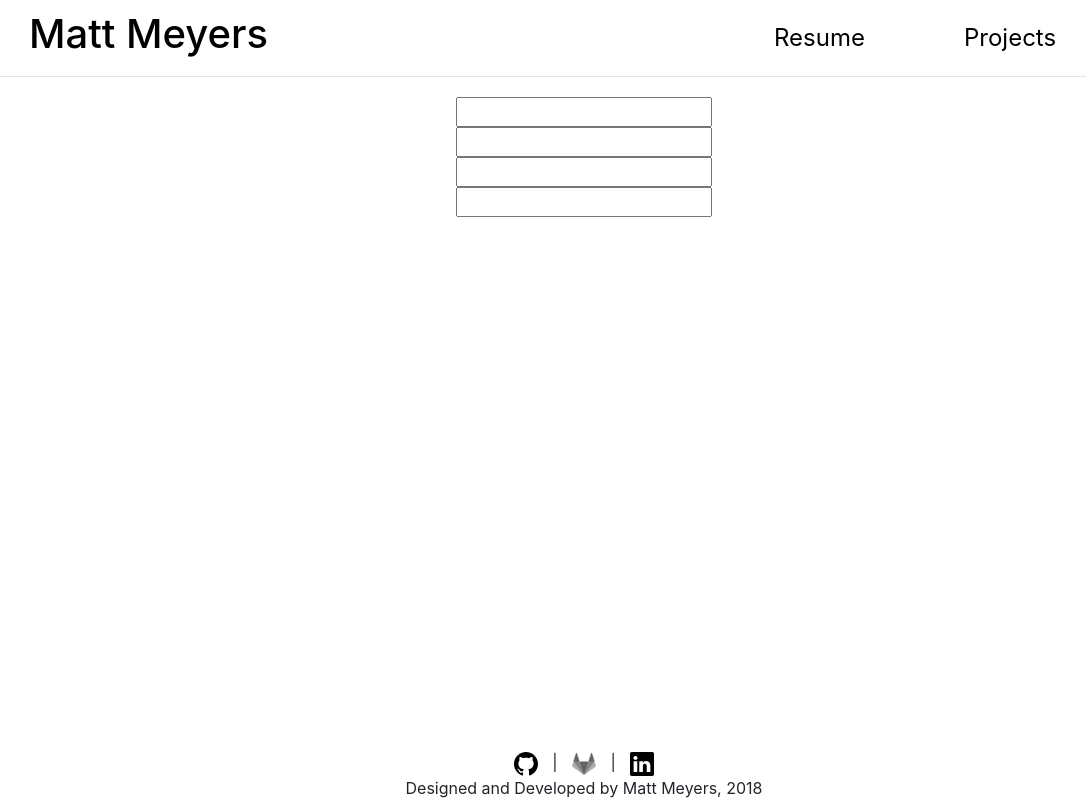
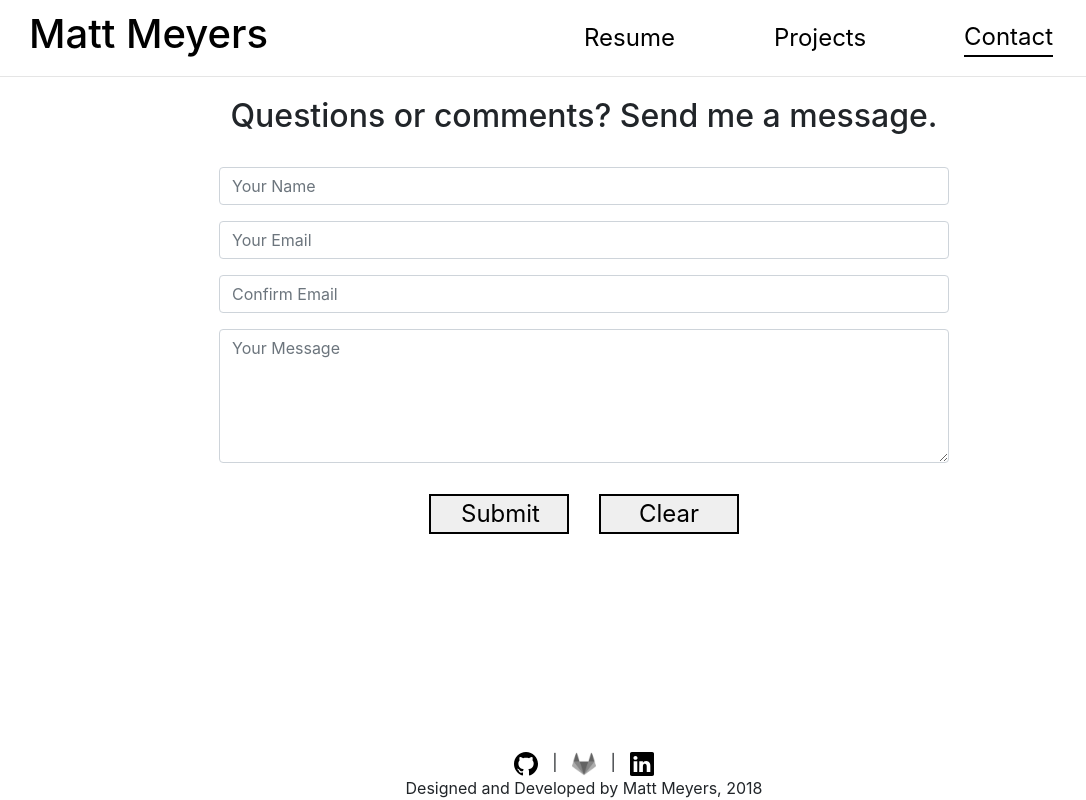
Before and after one commit to mattmeyers/MM_Website, a Flask app: page /contact in a window 1280 px wide. Shown: the whole page, without its empty margins (56-1142 px from the left). Run offline with Flask 2, Linux system fonts and the light colour scheme; some libraries are stand-ins or nearby versions.

Commit message:
Added contact page front-end.

```diff
--- a/mm_website/__init__.py
+++ b/mm_website/__init__.py
@@ -1,5 +1,5 @@
 import os
-from flask import Flask, render_template
+from flask import Flask, render_template, redirect, url_for
 from flask_mail import Mail, Message
 
 def create_app(test_config=None):
@@ -16,16 +16,17 @@ def create_app(test_config=None):
 
     mail = Mail(app)
 
-    @app.route('/email')
+    @app.route('/email', methods=["POST"])
     def email():
-        msg = Message(
-            'THIS IS A TEST',
-            sender=os.getenv('MAIL_USER'),
-            recipients=['mmeyers.07.95@gmail.com']
-        )
-        msg.body = "THIS IS A TEST MESSAGE BODY"
-        mail.send(msg)
-        return "Sent"
+        # msg = Message(
+        #     'THIS IS A TEST',
+        #     sender=os.getenv('MAIL_USER'),
+        #     recipients=['mmeyers.07.95@gmail.com']
+        # )
+        # msg.body = "THIS IS A TEST MESSAGE BODY"
+        # mail.send(msg)
+        print("SENDING MESSAGE")
+        return redirect(url_for('contact'))
 
     @app.route('/')
     def about():
--- a/mm_website/static/StyleSheets/style.css
+++ b/mm_website/static/StyleSheets/style.css
@@ -31,7 +31,7 @@ body {
   border-color: black;
   border-width: 2px;
   width: 180px;
-  padding: 2px 30px 0px 30px;
+  padding: 0px 30px 0px 30px;
   margin-bottom: 15px;
   font-size: 2em;
   color: black;
@@ -97,3 +97,16 @@ li li{
 .Below-Images-Mobile img{
   height: 100px;
 }
+
+.Contact-Buttons{
+  border-style: solid;
+  border-color: black;
+  border-width: 2px;
+  width: 140px;
+  padding: 0px 30px 0px 30px;
+  margin: 15px;
+  font-size: 1.5em;
+  color: black;
+  text-decoration: none !important;
+  text-align: center;
+}
--- a/mm_website/templates/about.html
+++ b/mm_website/templates/about.html
@@ -13,6 +13,7 @@
         <div class="row justify-content-between About-Buttons Large-Font">
           <a href="{{url_for('resume')}}">Resume</a>
           <a href="{{url_for('projects')}}">Projects</a>
+          <a href="{{url_for('contact')}}">Contact</a>
         </div>
       </div>
     </div>
--- a/mm_website/templates/contact.html
+++ b/mm_website/templates/contact.html
@@ -1,23 +1,89 @@
 {% extends "layout.html" %}
-{% block navigation %}
-{% include "navigation.html" %}
-{% endblock %}
 {% block body %}
-<div class="row" id="contact">
-  <div class="col-12">
-    <div class="row">
-      <input type="text">
+<div class="col-12" id="contact">
+  <div class="row justify-content-center">
+    <h2>Questions or comments?  Send me a message.</h2>
+  </div></br>
+  <form action="{{ url_for('email') }}" method="post" id="contact-form">
+    <div class="row justify-content-center">
+      <div class="col-8 form-group">
+        <input type="text" class="form-control" placeholder="Your Name" id="name">
+        <div class="invalid-feedback">What's your name?</div>
+      </div>
     </div>
-    <div class="row">
-      <input type="text">
+    <div class="row justify-content-center">
+      <div class="col-8 form-group">
+        <input type="email" class="form-control" placeholder="Your Email" id="email">
+        <div class="invalid-feedback">Invalid email</div>
+      </div>
     </div>
-    <div class="row">
-      <input type="text">
+    <div class="row justify-content-center">
+      <div class="col-8 form-group">
+        <input type="email" class="form-control" placeholder="Confirm Email" id="cemail">
+        <div class="invalid-feedback">Emails must match</div>
+      </div>
     </div>
-    <div class="row">
-      <input type="text">
+    <div class="row justify-content-center">
+      <div class="col-8 form-group">
+        <textarea class="form-control" rows="5" id="message" placeholder="Your Message"></textarea>
+        <div class="invalid-feedback">Forget a message?</div>
+      </div>
     </div>
-  </div>
+    <div class="row justify-content-center">
+      <input type="submit" class="Contact-Buttons" value="Submit">
+      <button type="button" class="Contact-Buttons" id="clear">Clear</button>
+    </div>
+  </form>
 </div>
 
+<script type="text/javascript">
+  $("#email").focusout(function() {
+    if ($("#email").is(":invalid")) {
+      $("#email").addClass("is-invalid");
+    } else {
+      $("#email").removeClass("is-invalid");
+    }
+  });
+
+  $("#cemail").focusout(function() {
+    if ($("#email").val() !== $("#cemail").val()) {
+      $("#cemail").addClass("is-invalid");
+    } else {
+      $("#cemail").removeClass("is-invalid");
+    }
+  });
+
+  $("#contact-form").submit(function(e) {
+    if ($("#name").val() === "") {
+      e.preventDefault();
+      $("#name").addClass("is-invalid");
+    }
+
+    if ($("#email").val() === "") {
+      e.preventDefault();
+      $("#email").addClass("is-invalid");
+    }
+
+    if ($("#email").val() !== $("#cemail").val()) {
+      e.preventDefault();
+      $("#cemail").addClass("is-invalid");
+    }
+
+    if ($("#message").val() === "") {
+      e.preventDefault();
+      $("#message").addClass("is-invalid");
+    }
+  });
+
+  $("#clear").click(function() {
+    $("#name").val("");
+    $("#name").removeClass("is-invalid");
+    $("#email").val("");
+    $("#email").removeClass("is-invalid");
+    $("#cemail").val("");
+    $("#cemail").removeClass("is-invalid");
+    $("#message").val("");
+    $("#message").removeClass("is-invalid");
+  });
+</script>
 {% endblock %}
--- a/mm_website/templates/header.html
+++ b/mm_website/templates/header.html
@@ -1,5 +1,5 @@
 <div class="row header Large-Font">
-  <div class="col-8">
+  <div class="col-6">
     <a href="/" ><h1>Matt Meyers</h1></a>
   </div>
   <div class="col-2 align-self-center nav">
@@ -8,9 +8,9 @@
   <div class="col-2 align-self-center nav">
     <a href="{{ url_for('projects') }}" id="Nav-Projects">Projects</a>
   </div>
-  <!-- <div class="col-2 align-self-center nav">
+  <div class="col-2 align-self-center nav">
     <a href="{{ url_for('contact') }}" id="Nav-Contact">Contact</a>
-  </div> -->
+  </div>
 </div>
 
 <script type="text/javascript">
```
